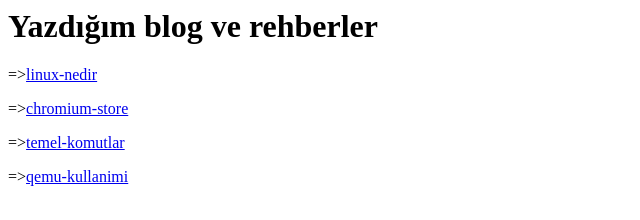
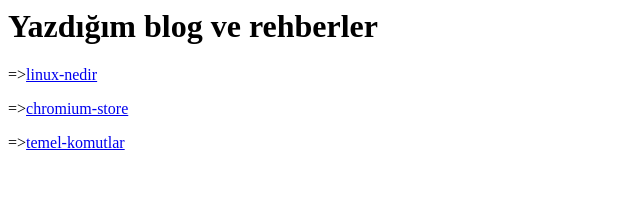
Before and after one commit to subhanqedirli/subhanqedirli.github.io, a plain HTML site: page sayfalar.html in a window 1280 px wide. Shown: the whole page, without its empty margins (0-640 px from the left). Drawn offline with Linux system fonts and the light colour scheme.

Commit message:
Update sayfalar.html

```diff
--- a/sayfalar.html
+++ b/sayfalar.html
@@ -9,7 +9,7 @@
 <p>=><a href="https://subhanqedirli.github.io/linux-nedir.html">linux-nedir</a></p>
 <p>=><a href="https://subhanqedirli.github.io/chromium-store.html">chromium-store</a></p>
 <p>=><a href="https://subhanqedirli.github.io/temel-komutlar.html">temel-komutlar</a></p>
-<p>=><a href="https://subhanqedirli.github.io/qemu-kullanimi.html">qemu-kullanimi</a></p>
+
 
 
 </body>
```
